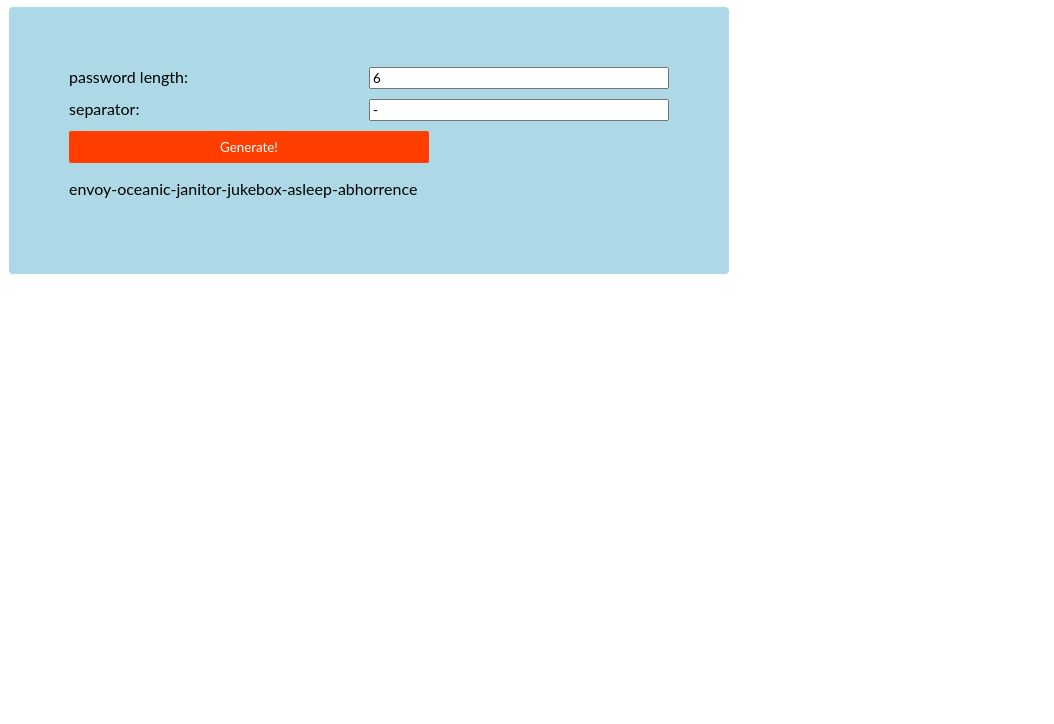
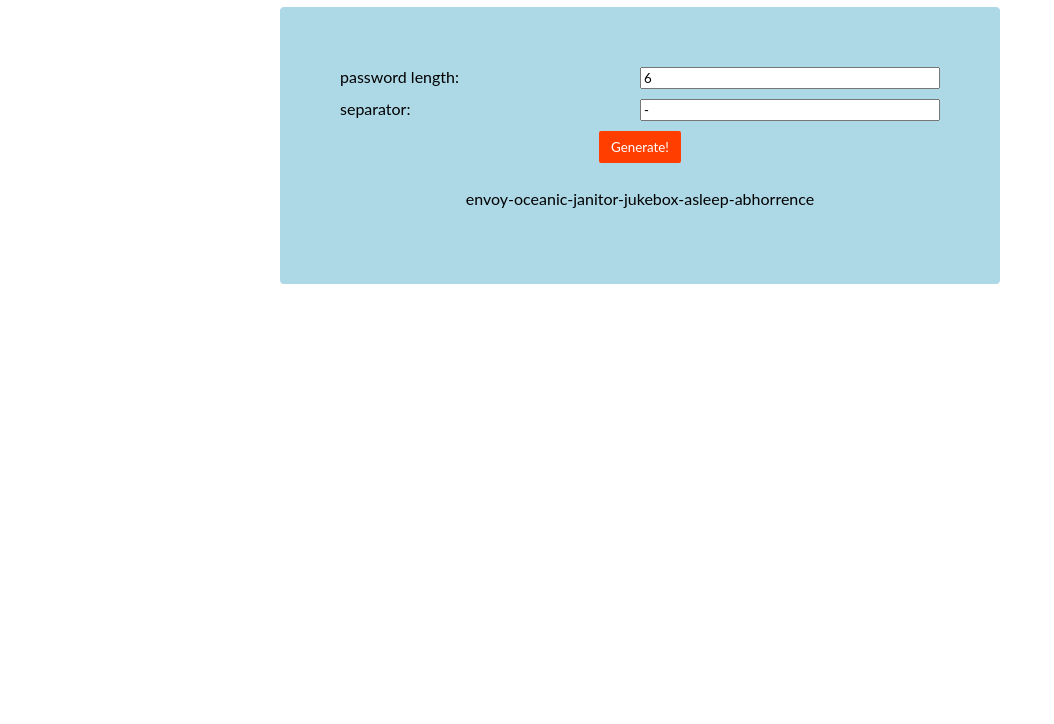
Before and after one commit to MaciekTalaska/react-diceware, a React app: page / in a window 1280 px wide. Shown: the part 76-800 px from the top of the page, without its empty margins (0-1054 px from the left). Built offline with nearby package versions, Linux system fonts and the light colour scheme.

Commit message:
center elements

```diff
--- a/src/index.js
+++ b/src/index.js
@@ -67,7 +67,9 @@ class DiceButton extends Component {
   }
 
   render() {
-    return <button onClick={this.forceRefresh}>Generate!</button>;
+    return <div>
+      <button onClick={this.forceRefresh}>Generate!</button>
+    </div>;
   }
 }
 
@@ -198,7 +200,7 @@ class ApplicationName extends Component {
 class App extends Component {
   render() {
     return (
-      <div>
+      <div className="main">
         <ApplicationName />
         <Diceware />
       </div>
--- a/src/style.css
+++ b/src/style.css
@@ -2,7 +2,7 @@
   font-family: Lato;
 }
 
-main {
+.main {
   font-family: sans-serif;
   text-align: center;
 }
```
